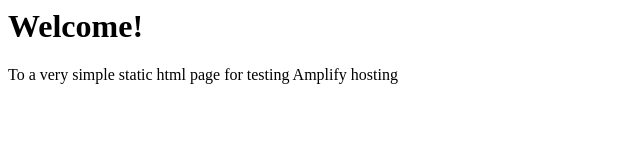
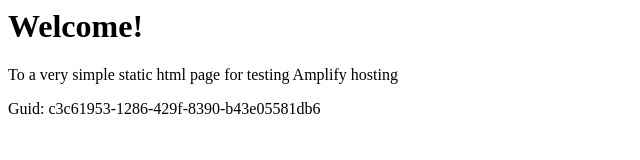
Before and after one commit to aws-aemilia-mxp/Github-PR-Commit-Integration-Test-DoNotTouch-v0-prod-eu-south-1, a website: page src/index.html in a window 1280 px wide. Shown: the whole page, without its empty margins (0-640 px from the left). Drawn offline with Linux system fonts and the light colour scheme.

Commit message:
commit from integ tests

```diff
--- a/src/index.html
+++ b/src/index.html
@@ -1,3 +1,5 @@
+
+
 <html lang="en">
 
 <head>
@@ -10,6 +12,6 @@
 <body>
     <h1>Welcome!</h1>
     <p>To a very simple static html page for testing Amplify hosting</p>
-</body>
+    <p>Guid: c3c61953-1286-429f-8390-b43e05581db6</p></body>
 
 </html>
```
